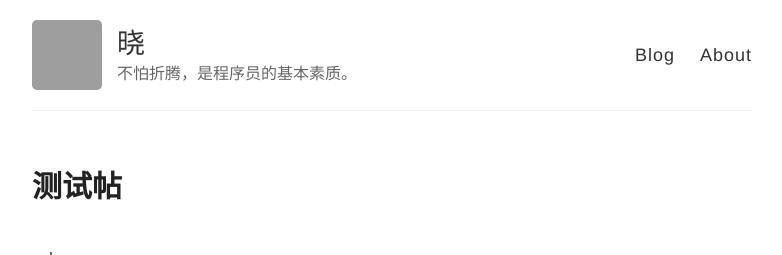
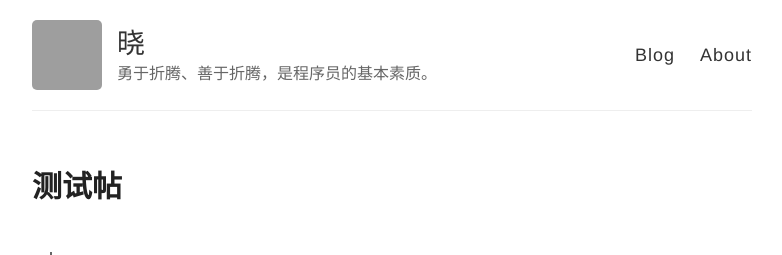
Before and after one commit to xiaogmail/xiaogmail.github.io.pass, a Jekyll site: the page built from index.html, in a window 1280 px wide. Shown: the top 255 px of the page, without its empty margins (248-1030 px from the left). Built offline with Jekyll 4.4.1, drawn with Linux system fonts in a browser that asks for light colours; grey boxes are pictures that could not be loaded.

Commit message:
Update _config.yml

```diff
--- a/_config.yml
+++ b/_config.yml
@@ -5,7 +5,7 @@
 # Name of your site (displayed in the header)
 name: 晓
 # Short bio or description (displayed in the header)
-description: 不怕折腾，是程序员的基本素质。
+description: 勇于折腾、善于折腾，是程序员的基本素质。
 # URL of your avatar or profile pic (you could use your GitHub profile pic)
 avatar: https://avatars2.githubusercontent.com/u/5675849
 markdown: kramdown
```
